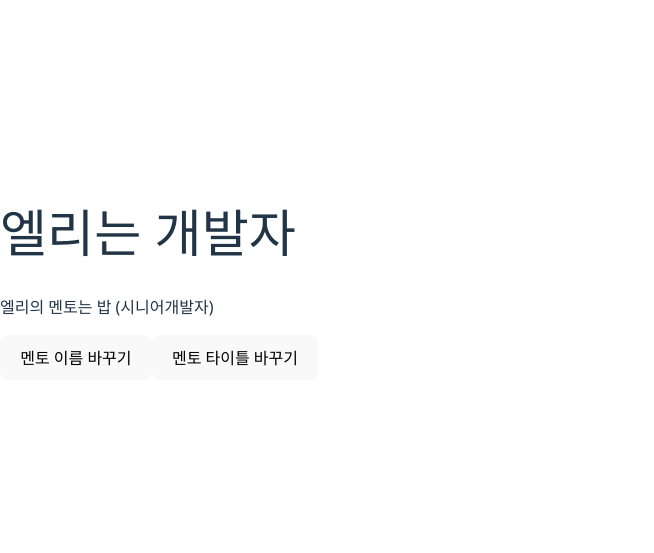
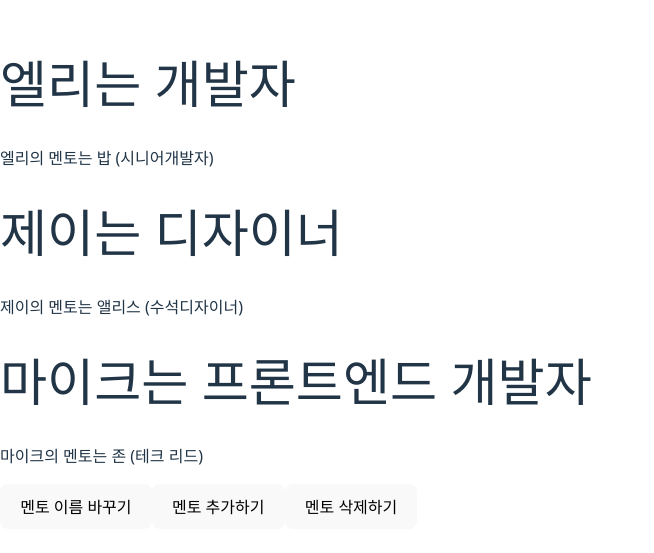
Before and after one commit to dkdkwl/dream-coding, a React (Vite) app: page / in a window 1280 px wide. Shown: the part 125-678 px from the top of the page, without its empty margins (0-654 px from the left). Built offline with nearby package versions, Linux system fonts and the light colour scheme.

Commit message:
버튼 눌렀을때 삭제 및 추가

```diff
--- a/src/AppMentor.jsx
+++ b/src/AppMentor.jsx
@@ -1,50 +1,101 @@
-import React, { use, useState } from 'react';
+import React, { useState } from 'react';
 
 export default function AppMentor(props) {
-  const [person, setPerson] = useState({
+  const [person, setPerson] = useState([
+    {
       name: '엘리',
       title: '개발자',
       mentor: {
         name: '밥',
         title: '시니어개발자',
       },
-  });
+    },
+    {
+      name: '제이',
+      title: '디자이너',
+      mentor: {
+        name: '앨리스',
+        title: '수석디자이너',
+      },
+    },
+    {
+      name: '마이크',
+      title: '프론트엔드 개발자',
+      mentor: {
+        name: '존',
+        title: '테크 리드',
+      },
+    },
+  ]);
+
   return (
     <div>
+      {/* map 함수 시작 */}
+      {person.map((p, index) => {
+        return (
+          <div key={index}>
             <h1>
-        {person.name}는 {person.title}
+              {/* person 대신 p를 써야 합니다 */}
+              {p.name}는 {p.title}
             </h1>
             <p>
-        {person.name}의 멘토는 {person.mentor.name} ({person.mentor.title})
+              {p.name}의 멘토는 {p.mentor.name} ({p.mentor.title})
             </p>
+          </div>
+        );
+      })}
+      {/* map 함수 끝: 여기서 닫아줘야 합니다 */}
+
       <button
         onClick={() => {
           const name = prompt(`what's your mentor's name?`);
-          setPerson((prev)=>{
-            return{
-              ...prev,mentor : {
+          // 주의: 현재 이 로직은 '배열' 상태에서는 작동하지 않습니다. (객체용 로직)
+          setPerson((prev) => {
+            return {
+              ...prev,
+              mentor: {
                 ...prev.mentor,
-                name
-              }
-            }
+                name,
+              },
+            };
           });
         }}
       >
         멘토 이름 바꾸기
       </button>
+
       <button
         onClick={() => {
           const title = prompt(`what's your mentor's title?`);
-          setPerson((prev)=>{
-            return{
-              ...prev,mentor:{
-                title
-              }
-            }
-          })
+          // 주의: 현재 이 로직은 '배열' 상태에서는 작동하지 않습니다.
+          setPerson((prev) => {
+            return {
+              ...prev,
+              mentor: {
+                title,
+              },
+            };
+          });
         }}
       >
-        멘토 타이틀 바꾸기
+        멘토 추가하기
+      </button>
+
+      <button
+        onClick={() => {
+          const title = prompt(`what's your mentor's title?`);
+          // 주의: 현재 이 로직은 '배열' 상태에서는 작동하지 않습니다.
+          setPerson((prev) => {
+            return {
+              ...prev,
+              mentor: {
+                title,
+              },
+            };
+          });
+        }}
+      >
+        멘토 삭제하기
       </button>
     </div>
   );
```
Lines whose indentation alone changed are shown as unchanged.
